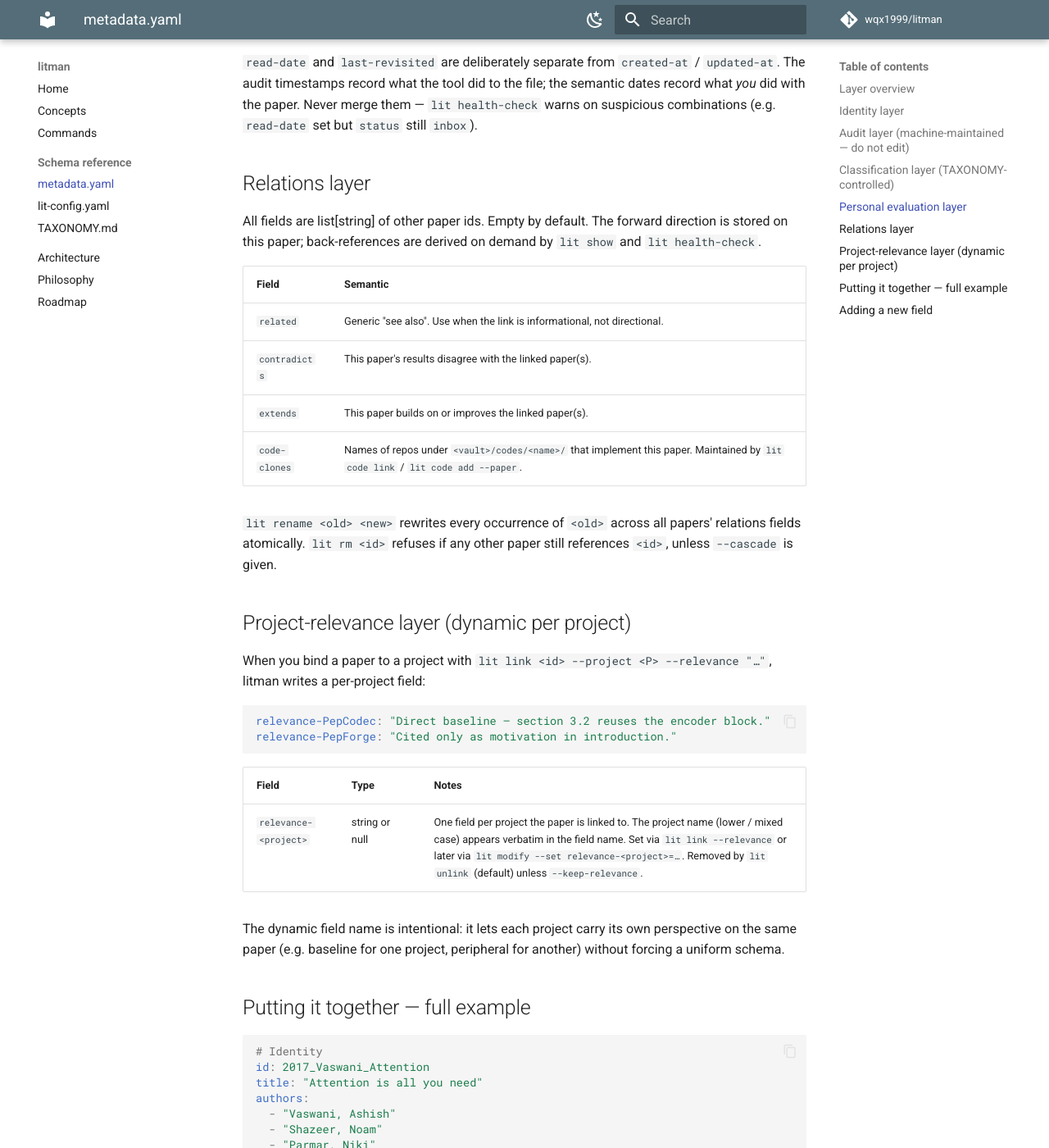
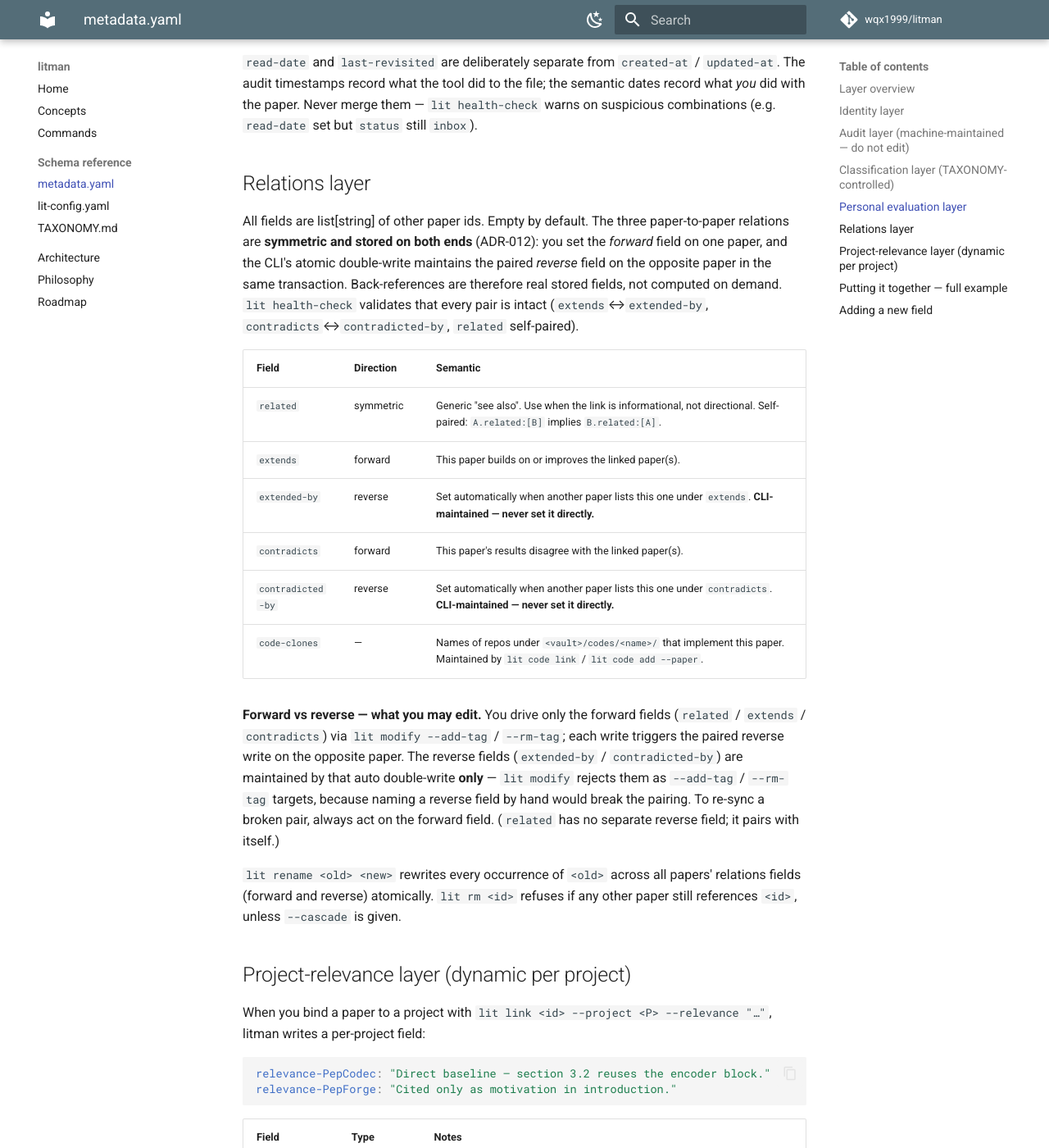
Before and after one commit to wqx1999/litman, an MkDocs documentation site: the page built from docs/metadata-schema.md, in a window 1280 px wide and 1400 px high, scrolled down 3385 px. Shown: the whole window at 82% size. Built offline with MkDocs 1.6.1 and Material for MkDocs 9.7.7, drawn with Linux system fonts in a browser that asks for light colours; comment, search, counter and statistics services are not loaded; some of the changed text lies outside the part shown.

Commit message:
docs(schema): document M23 symmetric relations model
The relations layer doc still described back-references as derived on
demand by lit show / health-check. M23 (ADR-012) made extended-by /
contradicted-by real stored fields maintained by an atomic double-write.
Update the layer table to mark them CLI-maintained reverse fields, add the
forward-vs-reverse edit rule (drive only the forward field), and fix the
example YAML. Out of M21's SKILL-only scope, hence a separate commit.

Co-Authored-By: Claude Opus 4.7 <noreply@anthropic.com>

```diff
--- a/docs/metadata-schema.md
+++ b/docs/metadata-schema.md
@@ -95,19 +95,37 @@ combinations (e.g. `read-date` set but `status` still `inbox`).
 ## Relations layer
 
 All fields are list[string] of other paper ids. Empty by default. The
-forward direction is stored on this paper; back-references are derived
-on demand by `lit show` and `lit health-check`.
+three paper-to-paper relations are **symmetric and stored on both ends**
+(ADR-012): you set the *forward* field on one paper, and the CLI's atomic
+double-write maintains the paired *reverse* field on the opposite paper
+in the same transaction. Back-references are therefore real stored fields,
+not computed on demand. `lit health-check` validates that every pair is
+intact (`extends`↔`extended-by`, `contradicts`↔`contradicted-by`,
+`related` self-paired).
 
-| Field | Semantic |
-|---|---|
-| `related` | Generic "see also". Use when the link is informational, not directional. |
-| `contradicts` | This paper's results disagree with the linked paper(s). |
-| `extends` | This paper builds on or improves the linked paper(s). |
-| `code-clones` | Names of repos under `<vault>/codes/<name>/` that implement this paper. Maintained by `lit code link` / `lit code add --paper`. |
+| Field | Direction | Semantic |
+|---|---|---|
+| `related` | symmetric | Generic "see also". Use when the link is informational, not directional. Self-paired: `A.related:[B]` implies `B.related:[A]`. |
+| `extends` | forward | This paper builds on or improves the linked paper(s). |
+| `extended-by` | reverse | Set automatically when another paper lists this one under `extends`. **CLI-maintained — never set it directly.** |
+| `contradicts` | forward | This paper's results disagree with the linked paper(s). |
+| `contradicted-by` | reverse | Set automatically when another paper lists this one under `contradicts`. **CLI-maintained — never set it directly.** |
+| `code-clones` | — | Names of repos under `<vault>/codes/<name>/` that implement this paper. Maintained by `lit code link` / `lit code add --paper`. |
+
+**Forward vs reverse — what you may edit.** You drive only the forward
+fields (`related` / `extends` / `contradicts`) via `lit modify --add-tag` /
+`--rm-tag`; each write triggers the paired reverse write on the opposite
+paper. The reverse fields (`extended-by` / `contradicted-by`) are
+maintained by that auto double-write **only** — `lit modify` rejects them
+as `--add-tag` / `--rm-tag` targets, because naming a reverse field by hand
+would break the pairing. To re-sync a broken pair, always act on the
+forward field. (`related` has no separate reverse field; it pairs with
+itself.)
 
 `lit rename <old> <new>` rewrites every occurrence of `<old>` across all
-papers' relations fields atomically. `lit rm <id>` refuses if any other
-paper still references `<id>`, unless `--cascade` is given.
+papers' relations fields (forward and reverse) atomically. `lit rm <id>`
+refuses if any other paper still references `<id>`, unless `--cascade` is
+given.
 
 ## Project-relevance layer (dynamic per project)
 
@@ -174,7 +192,9 @@ last-revisited: "2026-04-18"
 related:
   - 2018_Devlin_BERT
 contradicts: []
+contradicted-by: []      # CLI-maintained reverse field
 extends: []
+extended-by: []          # CLI-maintained reverse field
 code-clones:
   - transformer-pytorch
 
```
